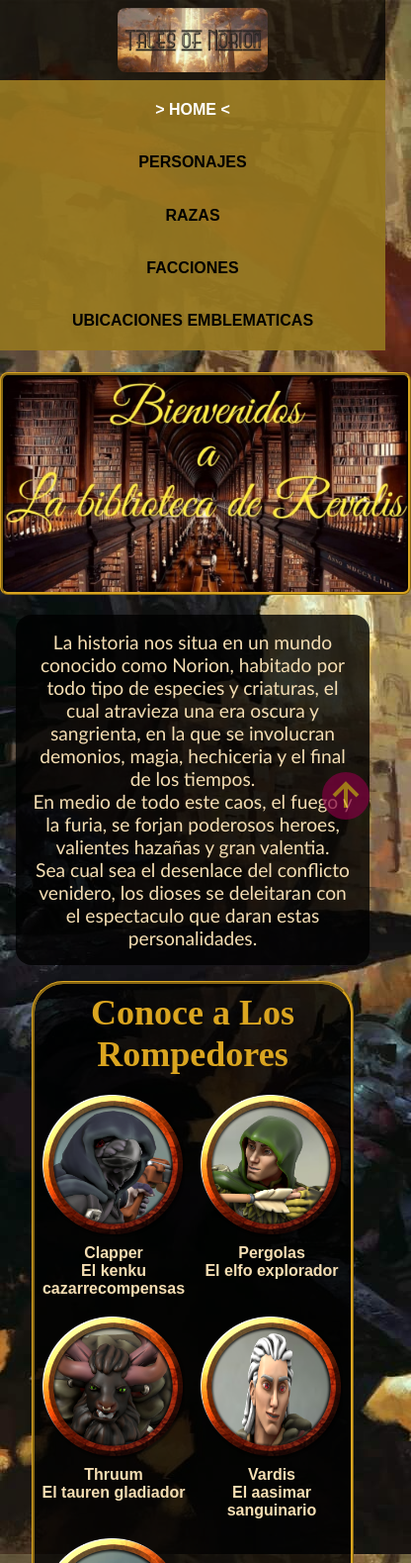
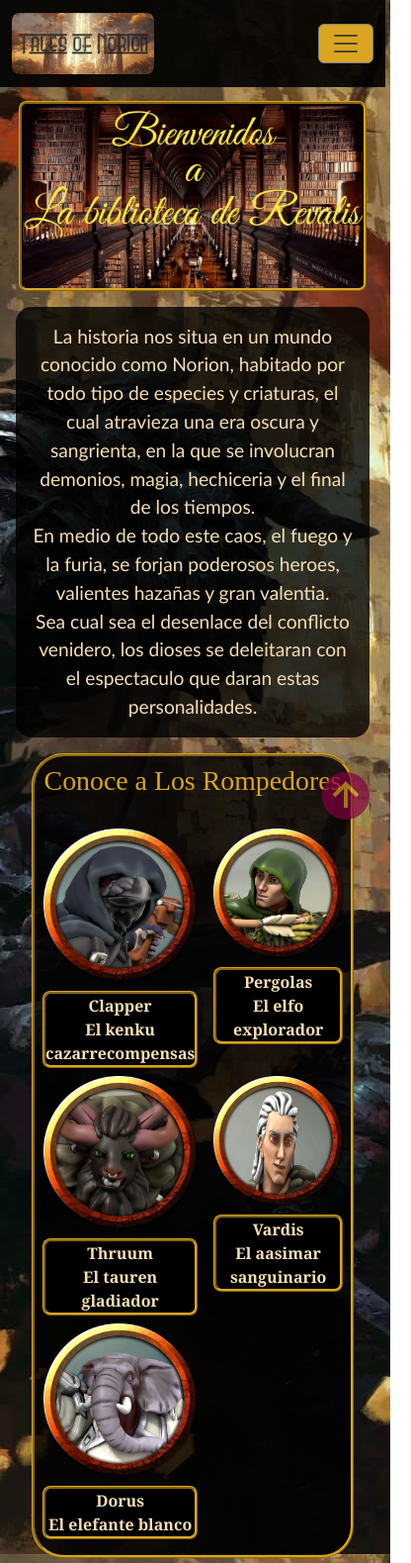
Before and after one commit to Agus-Natalio/proyecto-coder, a plain HTML site: page index.html in a window 390 px wide. Shown: the top 1579 px of the page at 99% size, 416 px wide, since content can reach past the window. Drawn offline with nearby package versions, Linux system fonts and the light colour scheme.

Commit message:
Retoques al header y adicion de bootstrap + css

```diff
--- a/css/estilos.css
+++ b/css/estilos.css
@@ -7,80 +7,53 @@
 body {
     background-image: url(../img/R.jpg);
     background-attachment: fixed;
+    overflow-x: hidden;
 }
 /* Inicio HEADER */
 .header {
-    background-color: rgba(0,0,0,0.7);
+    background-color: rgba(0,0,0,0.9);
     width: 100%;
     z-index: 100;
     position: absolute;
 }
 
-.header__nav {
-    float: right;
-    text-align: center;
+.navbar-brand img {
+    width: 9rem;
+    border-radius: 0.5rem;
 }
 
-.header__nav__ul {
-    list-style: none;
-    overflow: hidden;
-    display: flex;
-    justify-content: center;
+.nav-link {
+    font-size: 1.2rem;
+    font-weight: bold;
+    padding: 0.5rem 1rem;
+    align-items: gitr;
+    color: goldenrod;
 }
 
-.header__nav__ul__li {
-    float: right;
-    font-weight: bold;
-    font-family:Arial, Helvetica, sans-serif;
-    font-size: 1rem;
-    margin: 0.1rem;
+.nav-item a:active {
+    color: whitesmoke;
 }
 
-.header__nav__ul__li a {
-    display: block;
-    padding: 1rem;
-    color: goldenrod;
-    text-decoration: none;
-
+.nav-item a:hover {
+    color: whitesmoke;
 }
 
-.header__nav__ul__li p {
-    display: block;
-    padding: 1rem;
-    color: white;
-    text-decoration: none;
-}
-
-.header__nav__ul__li a:hover {
-    border-radius: 0.25rem;
-    background: whitesmoke;
-    color: black;
-}
-
-.header__logo {
-    margin: auto;
-    width: 8rem;
-    display: block;
-    float: left;
-    border-top-right-radius: 1rem;
-    border-bottom-right-radius: 1rem;
-}
-
-.header__btn {
-    margin-right: 1.8rem;
-    font-size: 1.5rem;
-    color: goldenrod;
-    cursor: pointer;
-    display: none;
+.navbar-toggler {
+    background-color: goldenrod;
+    border-color: gray;
 }
 
 /* Fin HEADER */
 
 /* Inicio MAIN */
 
+.main {
+    font-family: 'Times New Roman', Times, serif;
+}
+
 .main__hero__frente {
-    width: 26rem;
-    margin-top: 4rem;
+    width: 30rem;
+    margin-top: 6.4rem;
     border-radius: 0.5rem;
     border-color: goldenrod;
     border-style: ridge;
@@ -107,14 +80,24 @@ body {
 }
 
 .main__hero__principales__tokens {
-    color: wheat;
     display: flex;
     justify-content: center;
-    padding: 1rem 0;
     gap: 5rem;
+}
+
+.main__hero__principales__tokens img {
+    padding-bottom: 0.5rem;
+}
+
+.main__hero__principales__tokens p {
     font-size: medium;
-    font-family: Arial, Helvetica, sans-serif;
+    font-family: Georgia, 'Times New Roman', Times, serif;
     font-weight: bold;
+    color: wheat;
+    background-color: black;
+    border-style: ridge;
+    border-radius: 0.5rem;
+    border-color: goldenrod;
 }
 
 hr {
@@ -123,18 +106,34 @@ hr {
     width: 100%;
 }
 
+.main__mapa {
+    display: flex;
+    flex-direction: column;
+    align-content: center;
+    flex-wrap: wrap;
+}
+
+.main__mapa__container {
+    padding-top: 1rem;
+}
+
 .main__mapa__img {
+    align-items: center;
     width: 50rem;
-    margin: 1rem 35rem;
-    border-radius: 0.8rem;
+    margin: 0;
+    border-radius: 1.5rem;
+    border-style: ridge;
     border-color: goldenrod;
-    border-style: ridge;
 }
 
 .main__mapa h1 {
+    border-style: ridge;
+    border-color: goldenrod;
+    border-radius: 1rem;
     background-color: rgba(0,0,0,0.8);
     color: goldenrod;
     text-align: center;
+    font-family: 'Times New Roman', Times, serif;
 }
 
 .bx-up-arrow-alt {
@@ -353,11 +352,15 @@ hr {
     color: white;
     text-align: center;
     width: 100%;
-    padding: 0.25rem 0 0 0;
+    padding-top: 0.25rem;
     display: flex;
     align-items: center;
     justify-content: center;
     flex-direction: column;
+}
+
+.footer p {
+    margin-bottom: 0;
 }
 
 .socials {
@@ -366,6 +369,7 @@ hr {
     align-items: center;
     justify-content: center;
     margin-bottom: 0.2rem;
+    padding: 0;
   }
   .socials li {
     margin: 0 10px;
@@ -390,51 +394,16 @@ hr {
 
 @media screen and (max-width: 425px) {
     /*HEADER*/
-    .header {
-        background-color: rgba(0,0,0,0.7);
-        width: 100%;
-        z-index: 100;
-        position: absolute;
-    }
 
-    .header__logo {
-        display: flex;
-        flex-direction: column;
-        justify-content: center;
-        float: none;
-        margin-top: 0.5rem;
-        margin-bottom: 0.5rem;
-        border-radius: 0.5rem;
-        width: 9.5rem;
-    }
-
-    .header__nav {
-        float: none;
-        background-color:rgba(193,155,40,0.7);
-        padding: 0.2rem 0;
-    }
-
-    .header__nav__ul {
-        display: flex;
-        flex-direction: column;
-    }
-
-    .header__nav__ul__li {
-        justify-content: left;
-    }
-
-    .header__nav a {
-        color: black;
-    }
-
-    .header__nav a:hover {
-        color: goldenrod;
-    }
     /*FIN HEADER*/
 
     /*MAIN*/
     .main__hero {
-        padding-top: 19.5rem;
+        padding-top: ;
+    }
+
+    .main__hero__frente {
+        width: 22rem;
     }
 
     .main__hero__sinopsis {
@@ -462,13 +431,21 @@ hr {
         padding: 1rem 0;
     }
 
+    .main__hero__principales__tokens__dorus {
+        align-content: center;
+    }
+
+    .main__hero__principales__tokens h1 {
+        margin-bottom: 0;
+    }
+
     .main__hero__principales__tokens img {
         width: 90%;
-        padding: 0.2rem 0;
+        padding: 0.5rem 0;
     }
 
     .main__hero__principales__tokens p {
-        padding-bottom: 1rem;
+        margin: 0 0.5rem;
     }
 
     .main__mapa {
--- a/index.html
+++ b/index.html
@@ -1,8 +1,8 @@
 <!DOCTYPE html>
 <html lang="en">
 <head>
-    <!-- <link href="https://cdn.jsdelivr.net/npm/bootstrap@5.3.0-alpha1/dist/css/bootstrap.min.css" rel="stylesheet" integrity="sha384-GLhlTQ8iRABdZLl6O3oVMWSktQOp6b7In1Zl3/Jr59b6EGGoI1aFkw7cmDA6j6gD" crossorigin="anonymous">
-    Estilos Bootstrap -->
+    <link href="https://cdn.jsdelivr.net/npm/bootstrap@5.3.0-alpha1/dist/css/bootstrap.min.css" rel="stylesheet" integrity="sha384-GLhlTQ8iRABdZLl6O3oVMWSktQOp6b7In1Zl3/Jr59b6EGGoI1aFkw7cmDA6j6gD" crossorigin="anonymous">
+    <!--Estilos Bootstrap -->
     <meta charset="UTF-8">
     <meta http-equiv="X-UA-Compatible" content="IE=edge">
     <meta name="viewport" content="width=device-width, initial-scale=1.0">
@@ -12,21 +12,33 @@
 </head>
 <body>
     <header class="header">
-        <img class="header__logo" src="./img/logo.png" alt="logo_norion">
-        <nav class="header__nav">
-            <div>
-                <ul class="header__nav__ul">
-                    <li class="header__nav__ul__li"><p>> HOME <</p></li>
-                    <li class="header__nav__ul__li"><a href="./vistas/pjs.html">PERSONAJES</a></li>
-                    <li class="header__nav__ul__li"><a href="./vistas/razas.html">RAZAS</a></li>
-                    <li class="header__nav__ul__li"><a href="./vistas/facciones.html">FACCIONES</a></li>
-                    <li class="header__nav__ul__li"><a href="./vistas/ubi_embl.html">UBICACIONES EMBLEMATICAS</a></li>
+        <nav class="navbar navbar-expand-lg">
+            <div class="container-fluid">
+              <a class="navbar-brand" href="#"><img src="./img/logo.png" alt="logo"></a>
+              <button class="navbar-toggler" type="button" data-bs-toggle="collapse" data-bs-target="#navbarSupportedContent" aria-controls="navbarSupportedContent" aria-expanded="false" aria-label="Toggle navigation">
+                <span class="navbar-toggler-icon"></span>
+              </button>
+              <div class="collapse navbar-collapse justify-content-end" id="navbarSupportedContent">
+                <ul class="navbar-nav align-items-center">
+                  <li class="nav-item">
+                    <a class="nav-link" aria-current="page" href="./index.html">HOME</a>
+                  </li>
+                  <li class="nav-item">
+                    <a class="nav-link" href="./vistas/pjs.html">PERSONAJES</a>
+                  </li>
+                  <li class="nav-item">
+                    <a class="nav-link" href="./vistas/razas.html">RAZAS</a>
+                  </li>
+                  <li class="nav-item">
+                    <a class="nav-link" href="./vistas/facciones.html">FACCIONES</a>
+                  </li>
+                  <li class="nav-item">
+                    <a class="nav-link" href="./vistas/ubi_embl.html">UBICACIONES EMBLEMATICAS</a>
+                  </li>
                 </ul>
+              </div>
             </div>
-        </nav>
-        <span class="header__btn">
-            <i class="fa fa-bars"></i>
-        </span>
+          </nav>
     </header>
     <main class="main">
         <section class="main__hero">
@@ -70,7 +82,7 @@
                             El aasimar sanguinario
                         </p>
                     </div>
-                    <div>
+                    <div class="main__hero__principales__tokens__dorus">
                         <img src="./img/token_dorus.png" alt="dorus">
                         <p>
                             Dorus<br>
@@ -82,10 +94,10 @@
             </div>
         </section>
         <section class="main__mapa">
-            <hr>
             <h1>Mapa completo de Norion</h1>
-            <hr>
-            <img class="main__mapa__img" src="./img/mapa.png" alt="mapa">
+            <div class="main__mapa__container">
+                <img class="main__mapa__img" src="./img/mapa.png" alt="mapa">
+            </div>
         </section>
         <button>
             <a href="#"><i class='bx bx-up-arrow-alt bx-lg bx-tada-hover'></i></a>
@@ -106,7 +118,7 @@
             ©Designed by Agus
         </p>
     </footer>
-    <!--<script src="https://cdn.jsdelivr.net/npm/bootstrap@5.3.0-alpha1/dist/js/bootstrap.bundle.min.js" integrity="sha384-w76AqPfDkMBDXo30jS1Sgez6pr3x5MlQ1ZAGC+nuZB+EYdgRZgiwxhTBTkF7CXvN" crossorigin="anonymous"></script>
-    JS de Bootstrap -->
+    <script src="https://cdn.jsdelivr.net/npm/bootstrap@5.3.0-alpha1/dist/js/bootstrap.bundle.min.js" integrity="sha384-w76AqPfDkMBDXo30jS1Sgez6pr3x5MlQ1ZAGC+nuZB+EYdgRZgiwxhTBTkF7CXvN" crossorigin="anonymous"></script>
+    <!--JS de Bootstrap -->
 </body>
 </html>
```
Also changed, not shown: vistas/facciones.html (+3 -1 lines), vistas/pjs.html (+29 -10 lines), vistas/razas.html (+2 -0 lines), vistas/ubi_embl.html (+2 -0 lines).
